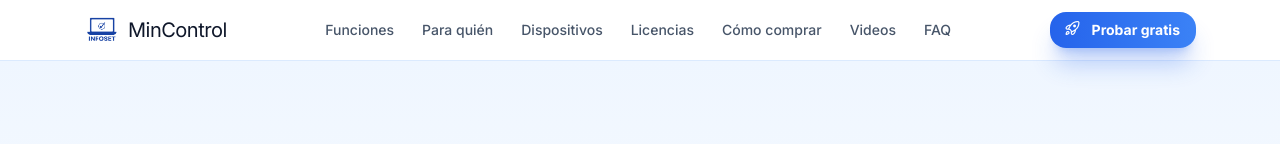
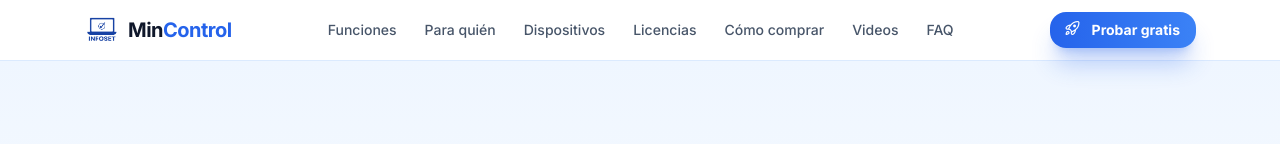
Before and after one commit to 4bimcad/MinControlWebsite, a plain HTML site: page index.html in a window 1280 px wide. Shown: the top 144 px of the page. Drawn offline with nearby package versions, Linux system fonts and the light colour scheme.

Commit message:
Update index.html

```diff
--- a/index.html
+++ b/index.html
@@ -65,7 +65,7 @@
 
 <header class="sticky top-0 z-30 border-b border-blue-100 bg-white/90 backdrop-blur">
  <div class="mx-auto flex max-w-6xl items-center justify-between gap-4 px-5 py-3">
-  <a href="index.html" class="flex items-center gap-2 text-xl font-normal tracking-tight text-slate-900"><img src="img/logo.png" alt="" width="36" height="36" class="h-9 w-9 rounded-xl">MinControl</a>
+<a href="index.html" class="flex items-center gap-2 text-xl font-bold tracking-tight"><img src="img/logo.png" alt="" width="36" height="36" class="h-9 w-9 rounded-xl"><span><span class="text-slate-900">Min</span><span class="text-blue-600">Control</span></span></a>
   <nav class="hidden items-center gap-1 text-sm font-medium text-slate-600 xl:flex" aria-label="Principal">
    <a href="#funciones" data-nav class="rounded-lg px-3 py-1.5 hover:text-blue-600">Funciones</a>
    <a href="#para-quien" data-nav class="rounded-lg px-3 py-1.5 hover:text-blue-600">Para quién</a>
```
